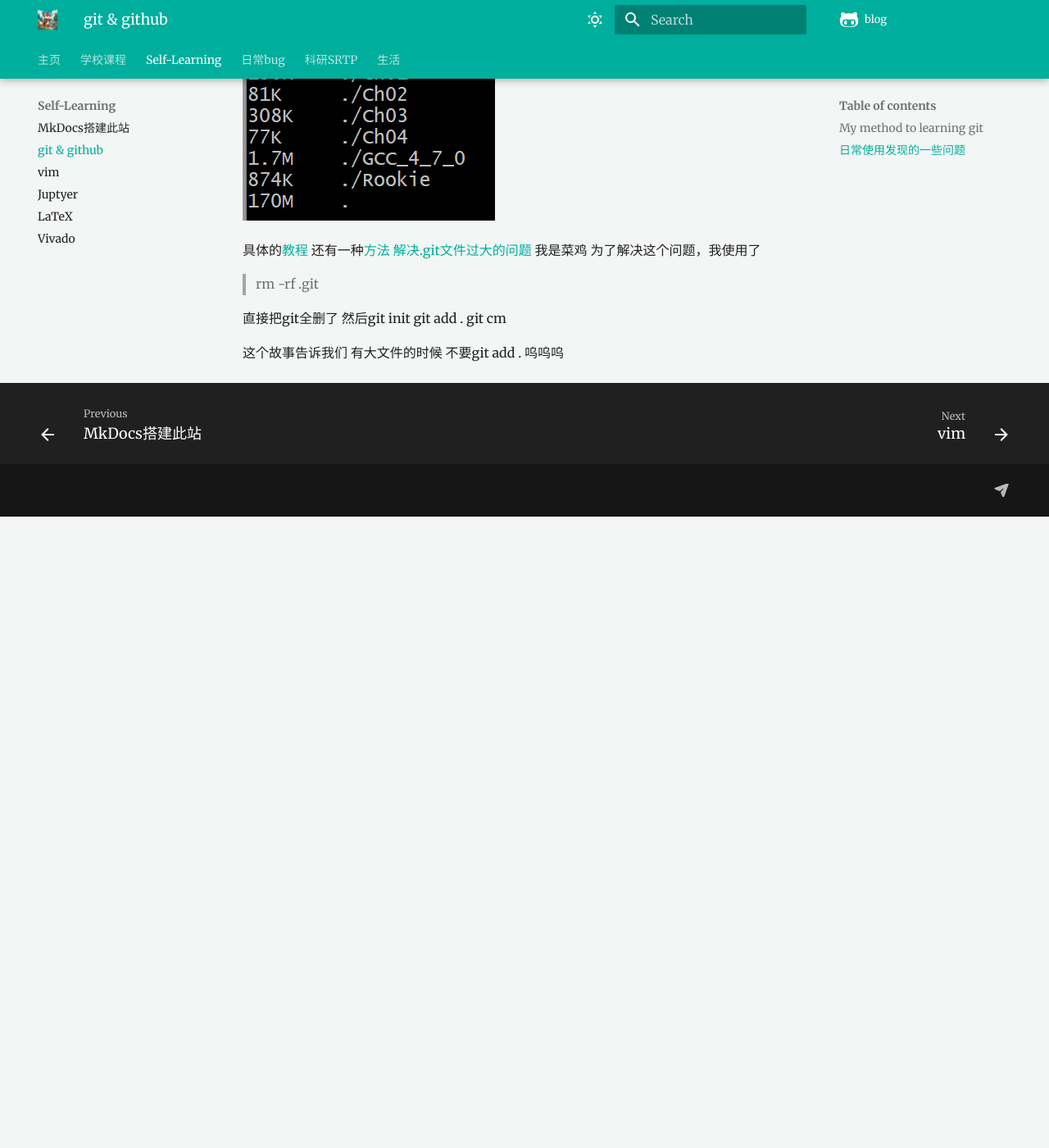
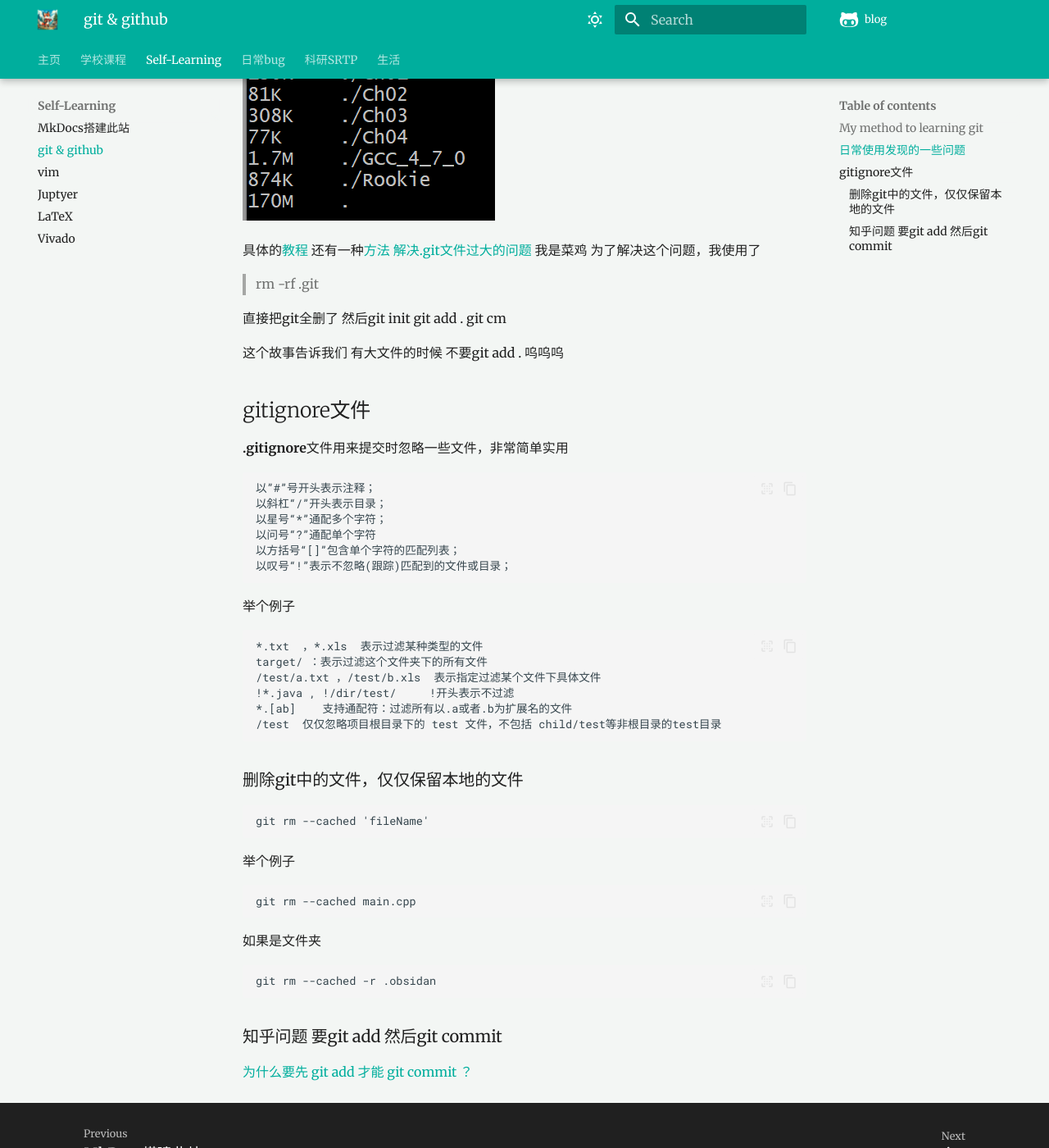
Before and after one commit to Lukaa0724/blog, an MkDocs documentation site: the page built from docs/Self_Learning/git/git.md, in a window 1280 px wide and 1400 px high, scrolled down 3393 px. Shown: the whole window at 82% size. Built offline with MkDocs 1.6.1 and Material for MkDocs 9.7.7, drawn with Linux system fonts in a browser that asks for light colours; comment, search, counter and statistics services are not loaded; before the commit the page ends 4023 px from its top, so only the background shows below that.

Commit message:
try gitignore and update git

````diff
--- a/docs/Self_Learning/git/git.md
+++ b/docs/Self_Learning/git/git.md
@@ -156,3 +156,40 @@ github希望我们用这样的指令 把当前的分支改名为main(master改
 直接把git全删了 然后git init  git add .  git cm
 
 这个故事告诉我们 有大文件的时候 不要git add . 呜呜呜
+
+## gitignore文件
+**.gitignore**文件用来提交时忽略一些文件，非常简单实用
+```
+以”#”号开头表示注释；
+以斜杠“/”开头表示目录；
+以星号“*”通配多个字符；
+以问号“?”通配单个字符
+以方括号“[]”包含单个字符的匹配列表；
+以叹号“!”表示不忽略(跟踪)匹配到的文件或目录；
+```
+举个例子
+```
+*.txt  ，*.xls  表示过滤某种类型的文件
+target/ ：表示过滤这个文件夹下的所有文件
+/test/a.txt ，/test/b.xls  表示指定过滤某个文件下具体文件
+!*.java , !/dir/test/     !开头表示不过滤
+*.[ab]    支持通配符：过滤所有以.a或者.b为扩展名的文件
+/test  仅仅忽略项目根目录下的 test 文件，不包括 child/test等非根目录的test目录
+
+```
+
+### 删除git中的文件，仅仅保留本地的文件
+```
+git rm --cached 'fileName'
+```
+
+举个例子
+```
+git rm --cached main.cpp
+```
+如果是文件夹
+```
+git rm --cached -r .obsidan
+```
+### 知乎问题 要git add 然后git commit
+[为什么要先 git add 才能 git commit ？](https://www.zhihu.com/question/19946553)
````
